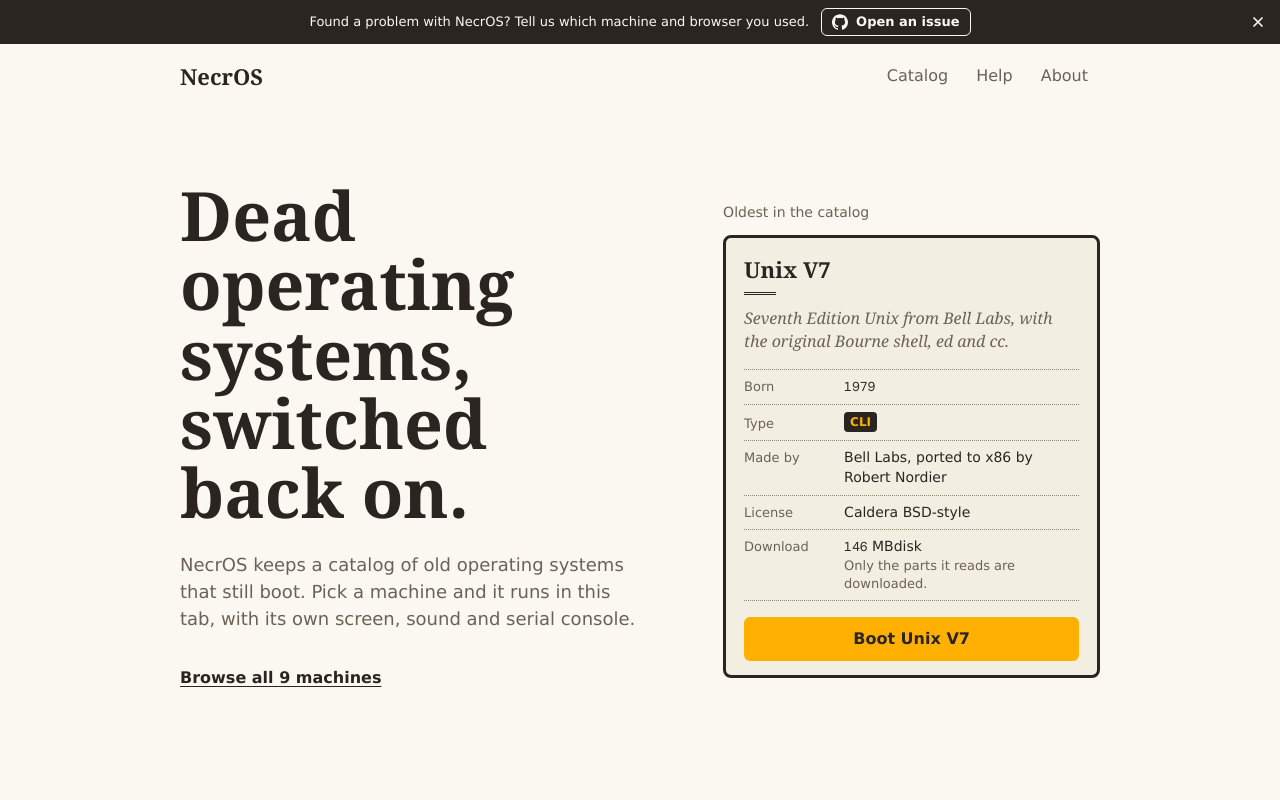
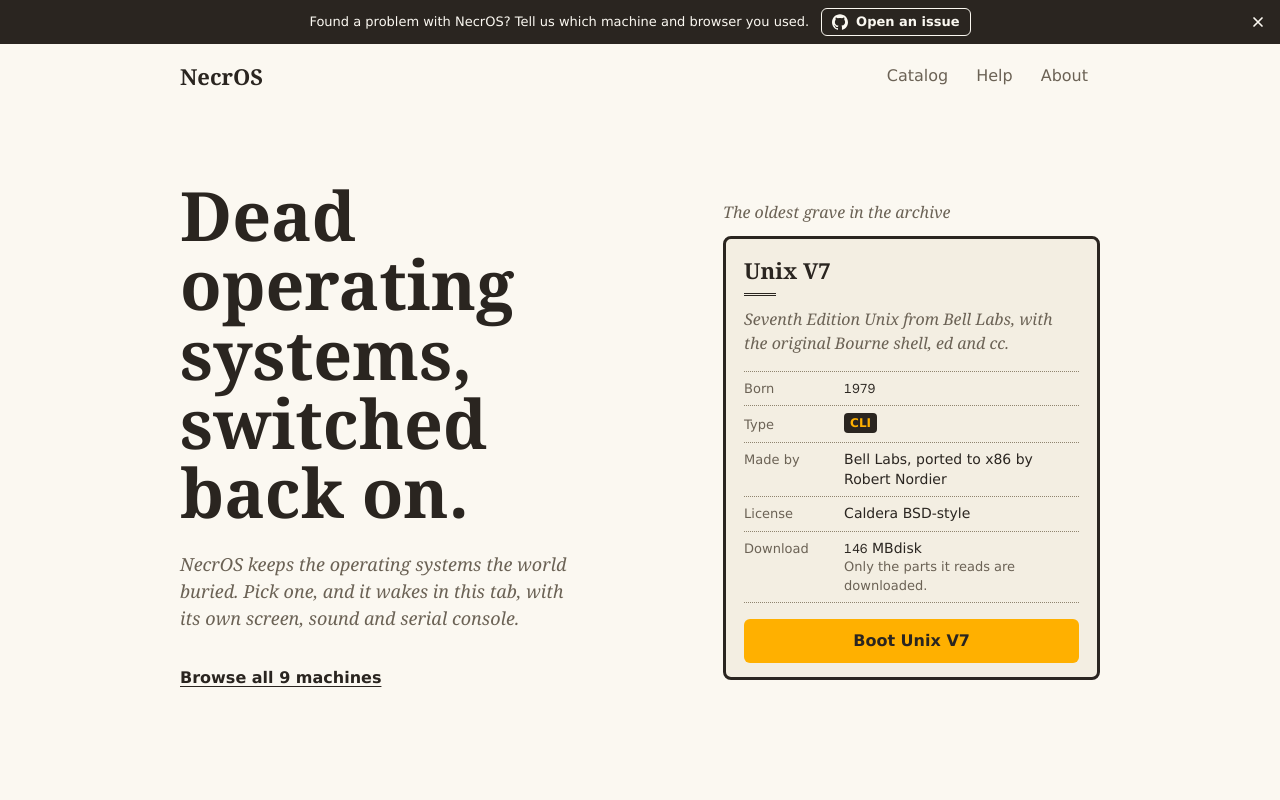
Before and after one commit to lksxyz/necr-os, a SvelteKit app in the folder apps/web/: page / in a window 1280 px wide. Shown: the top 800 px of the page. Built offline with nearby package versions, Linux system fonts and the light colour scheme.

Commit message:
feat(web): keeper voice on the home page (task 3.1)

```diff
--- a/apps/web/src/routes/(site)/+page.svelte
+++ b/apps/web/src/routes/(site)/+page.svelte
@@ -19,9 +19,9 @@
 <section class="hero" aria-labelledby="hero-title">
 	<div class="intro">
 		<h1 id="hero-title">Dead operating systems, switched back on.</h1>
-		<p>
-			NecrOS keeps a catalog of old operating systems that still boot. Pick a machine and it runs
-			in this tab, with its own screen, sound and serial console.
+		<p class="keeper">
+			NecrOS keeps the operating systems the world buried. Pick one, and it wakes in this tab, with
+			its own screen, sound and serial console.
 		</p>
 		{#if byYear.length > 0}
 			<a class="all" href="/os">Browse all {byYear.length} machines</a>
@@ -30,7 +30,7 @@
 
 	{#if featured}
 		<div class="plinth">
-			<p class="kicker">Oldest in the catalog</p>
+			<p class="kicker keeper">The oldest grave in the archive</p>
 			<CollectionLabel os={featured} heading="h2">
 				{#snippet footer()}
 					<a class="btn btn-primary" href="/os/{featured.slug}?boot=1">Boot {featured.name}</a>
@@ -43,7 +43,7 @@
 {#if byYear.length > 0}
 	<section class="timeline" aria-labelledby="timeline-title">
 		<h2 id="timeline-title">
-			The catalog by year, <span class="mono">{first.year}</span> to <span class="mono">{last.year}</span>
+			Laid to rest, <span class="mono">{first.year}</span> to <span class="mono">{last.year}</span>
 		</h2>
 		<ol>
 			{#each byYear as os (os.slug)}
@@ -58,7 +58,7 @@
 	</section>
 {:else}
 	<section class="empty" role="status">
-		<p>The catalog is empty. Add a machine to <code class="mono">src/lib/os.ts</code> and it shows up here.</p>
+		<p>The archive is empty. Add a machine to <code class="mono">src/lib/os.ts</code> and it rests here.</p>
 	</section>
 {/if}
 
@@ -105,8 +105,7 @@
 
 	.kicker {
 		color: var(--muted);
-		font-size: 14px;
-		font-weight: 500;
+		font-size: 16px;
 	}
 
 	.timeline {
```
